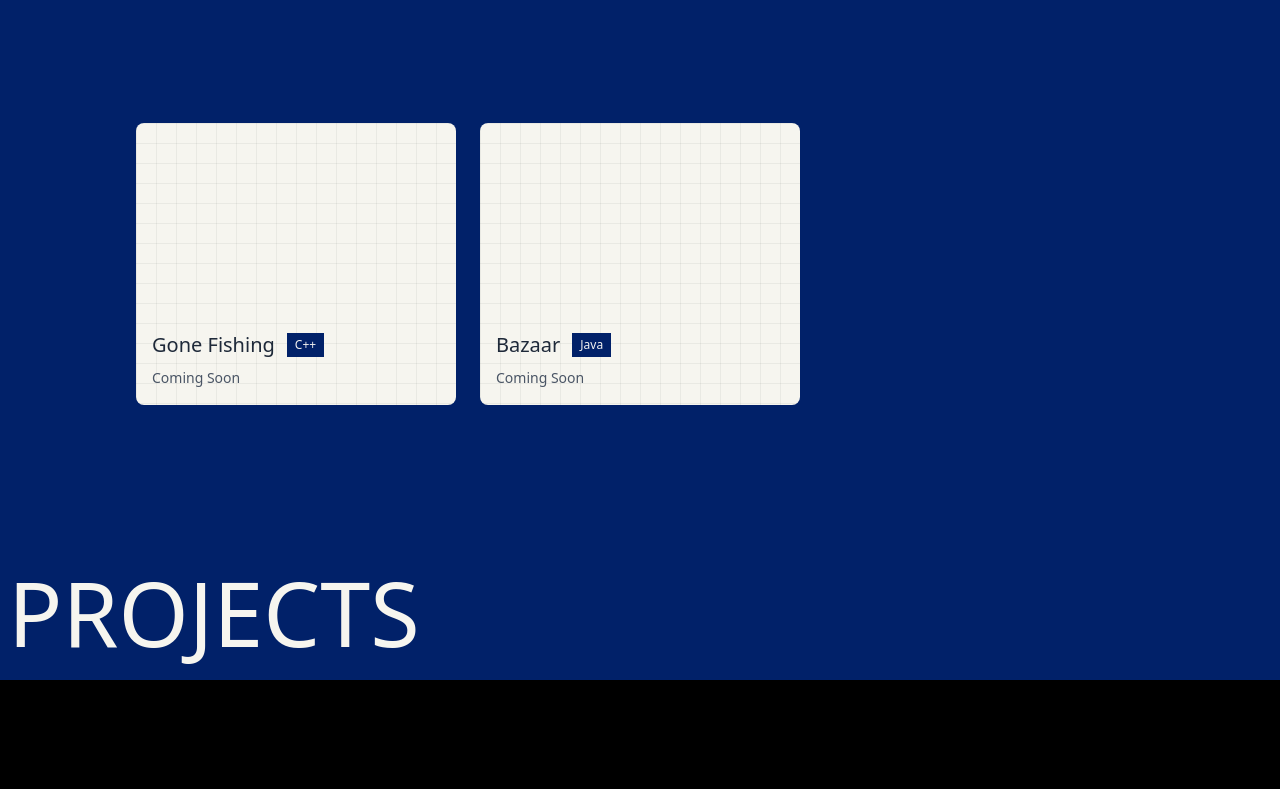
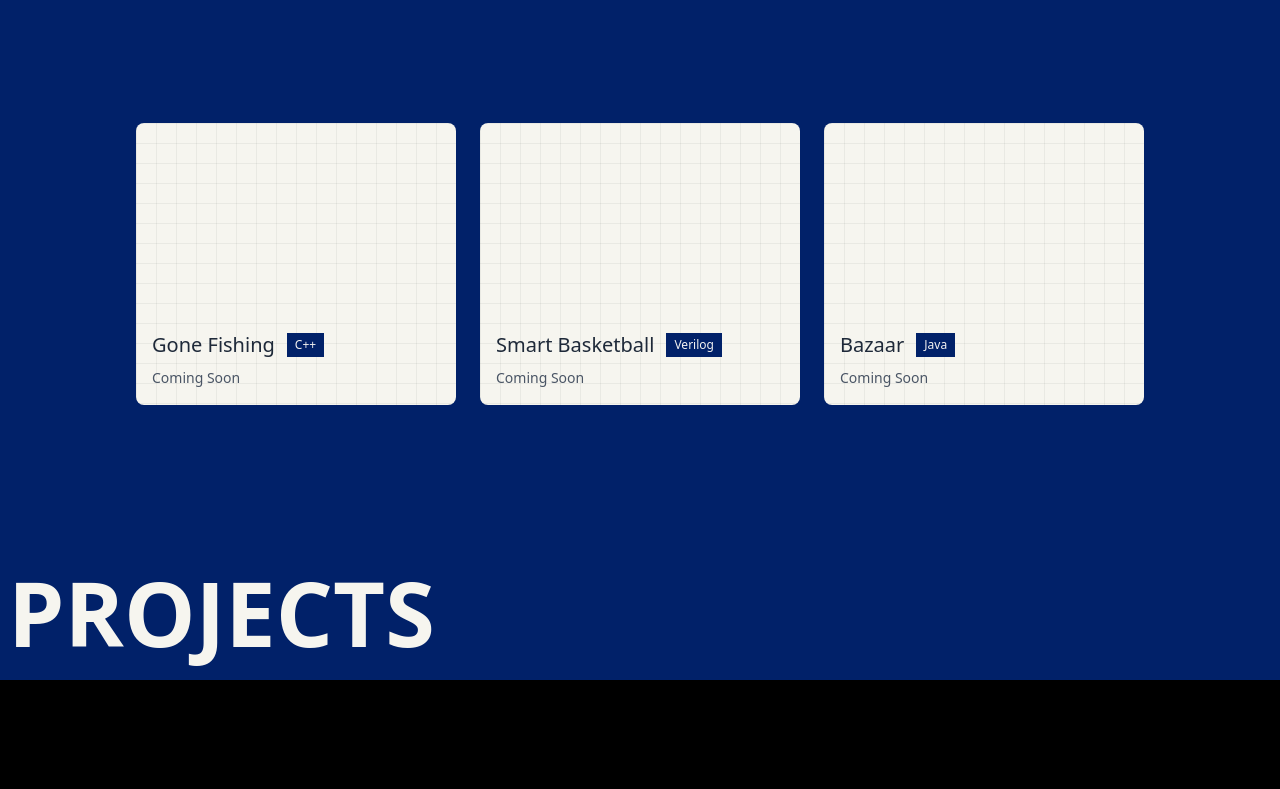
Before and after one commit to prashamsakoirala/Portfolio, a React (Vite) app: page / in a window 1280 px wide. Shown: the part 920-1709 px from the top of the page. Built offline with nearby package versions, Linux system fonts and the light colour scheme.

Commit message:
added links to external links

```diff
--- a/src/components/SectionTitle.tsx
+++ b/src/components/SectionTitle.tsx
@@ -5,7 +5,7 @@ interface SectionTitleProps {
 function SectionTitle({section}:SectionTitleProps) {
 
     return (
-        <p className="text-[#f6f5ef] text-[90px] font-medium font-alexandria uppercase">{section}</p>
+        <p className="text-[#f6f5ef] text-[90px] font-semibold font-alexandria uppercase">{section}</p>
     )
   }
 
--- a/src/data/projects.ts
+++ b/src/data/projects.ts
@@ -9,6 +9,16 @@ export const projects: Project[] = [
         description: "Coming Soon",
         altText: "Coming Soon"
     },
+
+    {
+        href: "#",
+        backgroundImage: "",
+        title: "Smart Basketball",
+        tag: "Verilog",
+        description: "Coming Soon",
+        altText: "Coming Soon"
+    },
+
     {
         href: "#",
         backgroundImage: "",
--- a/src/sections/Home.tsx
+++ b/src/sections/Home.tsx
@@ -1,3 +1,4 @@
+import { useRef } from 'react';
 import Headshot from '../assets/headshot.png'
 import DukeLogo from '../assets/Duke_University_logo.svg'
 import SiemensLogo from '../assets/Siemens-logo.svg'
@@ -6,7 +7,7 @@ import { FontAwesomeIcon } from '@fortawesome/react-fontawesome'
 import { faVolumeHigh } from '@fortawesome/free-solid-svg-icons';
 import { faGithub, faLinkedin } from '@fortawesome/free-brands-svg-icons';
 import audioFile from '../assets/prashamsa.mp3';
-import { useRef } from 'react';
+import resume from '../assets/Koirala_Resume.pdf';
 
 
 function Home() {
@@ -28,7 +29,7 @@ function Home() {
             <div className="flex flex-col gap-6 -mt-18">
               <Name></Name>
               <About></About>
-              <ExternalLinks></ExternalLinks>
+              <Links></Links>
             </div>
           </div>
         </div>
@@ -110,12 +111,12 @@ function Name() {
   }
 
 
-function  ExternalLinks() {
+function  Links() {
     return (
         <div className="text-black space-x-4 font-alexandria font-extralight space-y-2">
           <div className='text-2xl'>
-            <p className='uppercase hover:scale-105 duration-200 ease-in-out'>Resume</p>
-            <p className='uppercase hover:scale-105 duration-200 ease-in-out'>Contact</p>
+          <a target="_blank" rel="noopener noreferrer" href={resume}> <p className='uppercase hover:scale-105 duration-200 ease-in-out'>Resume</p></a>
+          <a target="_blank" rel="noopener noreferrer" href='mailto:pkoirala04@gmail.com'> <p className='uppercase hover:scale-105 duration-200 ease-in-out'>Contact</p></a>
           </div>
           <div className='flex gap-4'>
           <a className='text-4xl' target="_blank" rel="noopener noreferrer" href='https://linkedin.com/in/prashamsakoirala'><FontAwesomeIcon icon={faLinkedin} className='hover:scale-110 duration-200 ease-in-out' /></a>
```
Also changed, not shown: 1 other file (tests, documents, lock files or other folders).
